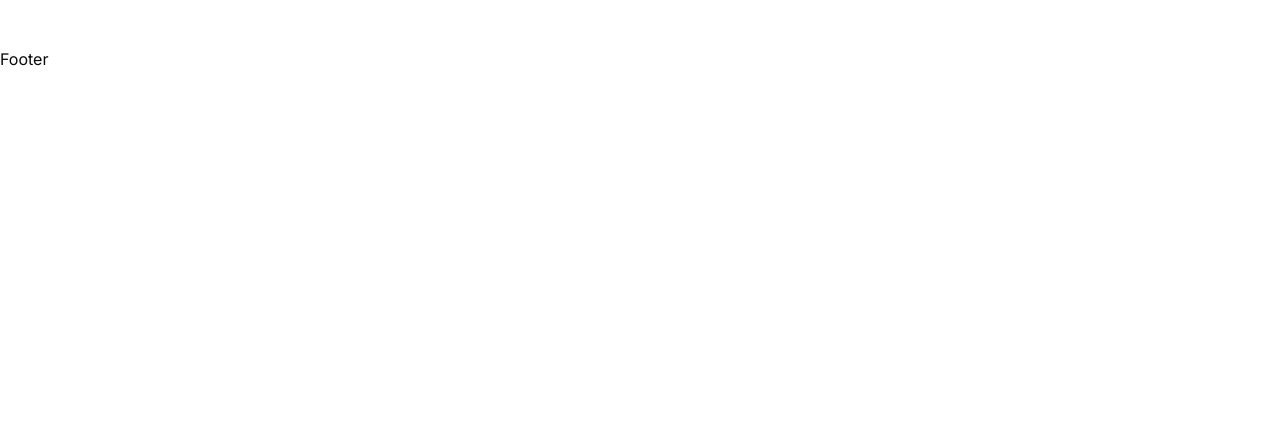
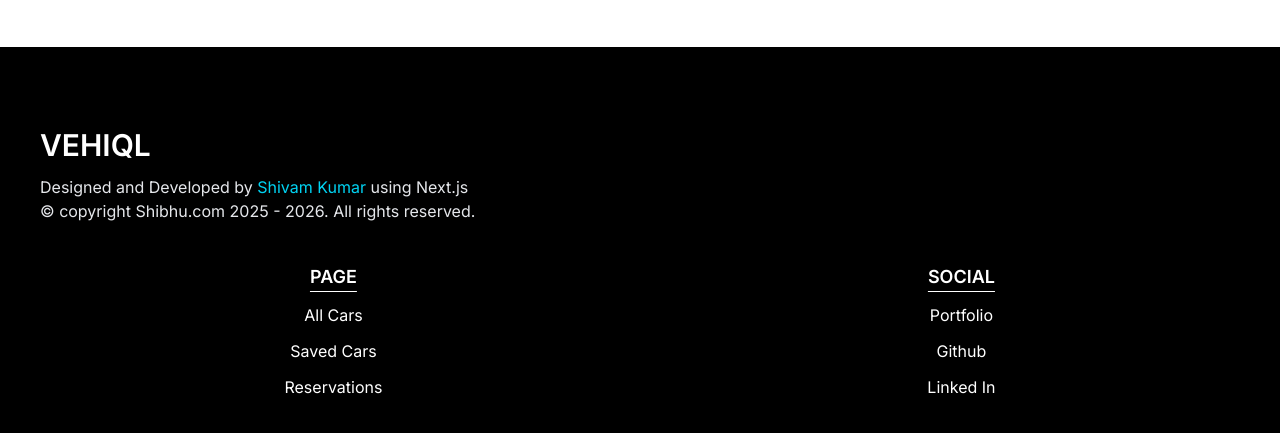
Before and after one commit to Shivam-AK/Car-Listing, a Next.js app: page /cars in a window 1280 px wide. Shown: the part 723-1156 px from the top of the page. Before the commit the page ends 800 px from the top, so only its background shows below. Built offline with nearby package versions, Linux system fonts and the light colour scheme; no server answers; the database is empty.

Commit message:
Hide Private Route

```diff
--- a/src/app/(admin)/admin/dealerships/page.js
+++ b/src/app/(admin)/admin/dealerships/page.js
@@ -1,3 +1,5 @@
+import NotFound from "@/app/not-found";
+import { getLoggedInUser } from "@/lib/auth";
 import DealershipList from "../_components/DealershipList";
 
 export const metadata = {
@@ -5,7 +7,12 @@ export const metadata = {
   description: "Manage Your Dealerships in Your Marketplace",
 };
 
-export default function Dealerships() {
+export default async function Dealerships() {
+  const user = await getLoggedInUser();
+
+  if (user instanceof Error) return NotFound();
+  if (user?.role !== "ADMIN") return NotFound();
+
   return (
     <section className="mb:p-5 p-3.5">
       <h1 className="mb-6 text-2xl font-bold">Dealerships Management</h1>
--- a/src/app/(admin)/admin/settings/page.js
+++ b/src/app/(admin)/admin/settings/page.js
@@ -1,4 +1,3 @@
-import React from "react";
 import SettingForm from "../_components/SettingForm";
 
 export const metadata = {
@@ -8,9 +7,9 @@ export const metadata = {
 
 export default function Settings() {
   return (
-    <div className="mb-20 p-6">
+    <section className="mb:p-5 p-3.5">
       <h1 className="mb-6 text-2xl font-bold">Settings</h1>
       <SettingForm />
-    </div>
+    </section>
   );
 }
--- a/src/app/(admin)/admin/users/page.js
+++ b/src/app/(admin)/admin/users/page.js
@@ -1,3 +1,5 @@
+import NotFound from "@/app/not-found";
+import { getLoggedInUser } from "@/lib/auth";
 import UserList from "../_components/UserList";
 
 export const metadata = {
@@ -5,11 +7,16 @@ export const metadata = {
   description: "Manage Your All Users",
 };
 
-export default function User() {
+export default async function User() {
+  const user = await getLoggedInUser();
+
+  if (user instanceof Error) return NotFound();
+  if (user?.role !== "ADMIN") return NotFound();
+
   return (
-    <div className="mb-20 p-6">
+    <section className="mb:p-5 p-3.5">
       <h1 className="mb-6 text-2xl font-bold">Users Management</h1>
       <UserList />
-    </div>
+    </section>
   );
 }
--- a/src/app/(admin)/layout.js
+++ b/src/app/(admin)/layout.js
@@ -16,10 +16,10 @@ export default async function AdminLayout({ children }) {
 
   return (
     <>
-      <Header isAdminPage />
-      {/* <Sidebar /> */}
       <SidebarProvider className="mt-16 min-h-[calc(100svh-4rem)]">
-        <AppSidebar />
+        <Header isAdminPage />
+        {/* <Sidebar /> */}
+        <AppSidebar user={admin.user} />
         <MainContent>{children}</MainContent>
       </SidebarProvider>
     </>
--- a/src/components/AppSidebar.js
+++ b/src/components/AppSidebar.js
@@ -1,4 +1,4 @@
-"use Client";
+"use client";
 
 import {
   Sidebar,
@@ -10,6 +10,7 @@ import {
   SidebarMenu,
   SidebarMenuButton,
   SidebarMenuItem,
+  useSidebar,
 } from "@/components/ui/sidebar";
 import {
   Calendar,
@@ -57,15 +58,25 @@ const items = [
   },
 ];
 
-export default function AppSidebar() {
+const privateUrl = ["/admin/users", "/admin/dealerships"];
+
+export default function AppSidebar({ user }) {
+  const { isMobile } = useSidebar();
+
   return (
-    <Sidebar collapsible="icon" className="mt-16 h-[calc(100svh-4rem)]">
+    <Sidebar
+      collapsible="icon"
+      side={isMobile ? "right" : "left"}
+      className="mt-16 h-[calc(100svh-4rem)]"
+    >
       <SidebarContent>
         <SidebarGroup>
           <SidebarGroupLabel>Application</SidebarGroupLabel>
           <SidebarGroupContent>
             <SidebarMenu>
-              {items.map((item) => (
+              {items.map(
+                (item) =>
+                  (user.role === "ADMIN" || !privateUrl.includes(item.url)) && (
                     <SidebarMenuItem key={item.title}>
                       <SidebarMenuButton asChild>
                         <Link href={item.url}>
@@ -74,7 +85,8 @@ export default function AppSidebar() {
                         </Link>
                       </SidebarMenuButton>
                     </SidebarMenuItem>
-              ))}
+                  )
+              )}
             </SidebarMenu>
           </SidebarGroupContent>
         </SidebarGroup>
--- a/src/components/Footer.js
+++ b/src/components/Footer.js
@@ -1,3 +1,71 @@
+import Link from "next/link";
+
+const socialLink = [
+  { title: "Portfolio", url: "https://shibhu.com/" },
+  { title: "Github", url: "https://github.com/Shivam-AK/" },
+  {
+    title: "Linked In",
+    url: "https://www.linkedin.com/in/shivam-web-developer-designer/",
+  },
+];
+
 export default function Footer() {
-  return <div>Footer</div>;
+  return (
+    <footer className="flex flex-col justify-between gap-8 bg-black px-5 py-20 text-white lg:px-10">
+      <div className="flex flex-col justify-between gap-10">
+        <div className="flex w-full flex-col gap-3">
+          <h2 className="text-3xl font-semibold">VEHIQL</h2>
+          <div>
+            <p className="text-base text-gray-200">
+              Designed and Developed by{" "}
+              <a
+                href="https://shibhu.com"
+                target="_blank"
+                className="text-cyan-400"
+              >
+                Shivam Kumar
+              </a>{" "}
+              using Next.js
+            </p>
+            <p className="text-base text-gray-200">
+              © copyright Shibhu.com 2025 - 2026. All rights reserved.
+            </p>
+          </div>
+        </div>
+
+        <div className="flex w-full justify-around gap-14">
+          <div className="flex flex-col items-center gap-3">
+            <h3 className="text-lg font-semibold underline underline-offset-8">
+              PAGE
+            </h3>
+
+            <Link href="/cars" className="hover:text-cyan-400">
+              All Cars
+            </Link>
+            <Link href="/saved-cars" className="hover:text-cyan-400">
+              Saved Cars
+            </Link>
+            <Link href="/reservations" className="hover:text-cyan-400">
+              Reservations
+            </Link>
+          </div>
+          <div className="flex flex-col items-center gap-3">
+            <h3 className="text-lg font-semibold underline underline-offset-8">
+              SOCIAL
+            </h3>
+            {socialLink.map((item) => (
+              <a
+                key={item.title}
+                href={item.url}
+                target="_blank"
+                className="hover:text-cyan-400"
+              >
+                {item.title}
+              </a>
+            ))}
+          </div>
+        </div>
+      </div>
+    </footer>
+  );
 }
--- a/src/components/Header.js
+++ b/src/components/Header.js
@@ -4,16 +4,17 @@ import { ArrowLeft, CarFront, Heart, Layout } from "lucide-react";
 import Image from "next/image";
 import Link from "next/link";
 import { Button } from "./ui/button";
+import { SidebarTrigger } from "./ui/sidebar";
 
 export default async function Header({ isAdminPage = false }) {
   const user = await userExists();
 
-  const isAdmin = user?.role === "ADMIN";
+  const isAdmin = user?.role === "ADMIN" || user?.role === "DEALERSHIP";
 
   return (
     <header className="fixed top-0 z-50 w-full border-b bg-white/80 backdrop-blur-md">
-      <nav className="mx-auto flex items-center justify-between px-4 py-2">
-        <Link href={isAdminPage ? "/admin" : "/"} className="flex">
+      <nav className="flex-between mx-auto gap-x-2 px-4 py-2">
+        <Link href={isAdminPage ? "/admin" : "/"} className="relative flex">
           <Image
             src="/logo.png"
             alt="Vahiql Logo"
@@ -22,16 +23,18 @@ export default async function Header({ isAdminPage = false }) {
             className="h-12 w-auto object-contain"
           />
           {isAdminPage && (
-            <span className="text-xs font-extralight">admin</span>
+            <span className="absolute right-0 text-xs font-extralight">
+              admin
+            </span>
           )}
         </Link>
 
-        <div className="flex items-center space-x-4">
+        <div className="mb:space-x-4 flex items-center space-x-2.5">
           {isAdminPage ? (
             <Link href="/">
               <Button variant="outline">
                 <ArrowLeft />
-                <span>Back to App</span>
+                <span className="hidden sm:inline">Back to App</span>
               </Button>
             </Link>
           ) : (
@@ -39,7 +42,7 @@ export default async function Header({ isAdminPage = false }) {
               <Link href="/saved-cars">
                 <Button>
                   <Heart />
-                  <span className="hidden md:inline">Saved Cars</span>
+                  <span className="hidden sm:inline">Saved Cars</span>
                 </Button>
               </Link>
 
@@ -47,14 +50,14 @@ export default async function Header({ isAdminPage = false }) {
                 <Link href="/reservations">
                   <Button variant="outline">
                     <CarFront />
-                    <span className="hidden md:inline">My Reservations</span>
+                    <span className="hidden sm:inline">My Reservations</span>
                   </Button>
                 </Link>
               ) : (
                 <Link href="/admin">
                   <Button variant="outline">
                     <Layout />
-                    <span className="hidden md:inline">Admin Portal</span>
+                    <span className="hidden sm:inline">Admin Portal</span>
                   </Button>
                 </Link>
               )}
@@ -78,6 +81,10 @@ export default async function Header({ isAdminPage = false }) {
               }}
             />
           </SignedIn>
+
+          {isAdminPage && (
+            <SidebarTrigger className="inline-flex size-9 border shadow md:hidden" />
+          )}
         </div>
       </nav>
     </header>
```
Lines whose indentation alone changed are shown as unchanged.
